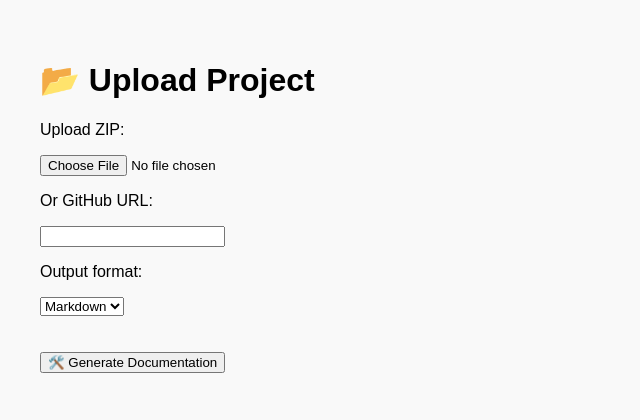
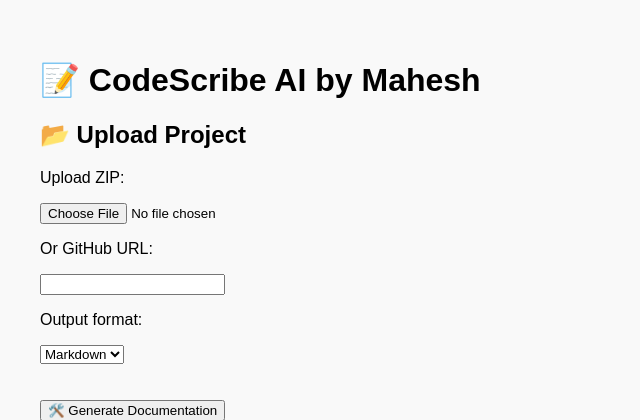
Before and after one commit to Mahi1609/codescribe_ai, a Flask app: page / in a window 1280 px wide. Shown: the top 420 px of the page, without its empty margins (0-640 px from the left). Run offline with Flask 3, Linux system fonts and the light colour scheme.

Commit message:
test html page 1

```diff
--- a/codescribe_ai/templates/index.html
+++ b/codescribe_ai/templates/index.html
@@ -9,7 +9,8 @@
   </style>
 </head>
 <body>
-  <h1>📂 Upload Project</h1>
+  <h1>📝 CodeScribe AI by Mahesh</h1>
+  <h2>📂 Upload Project</h2>
   <form method="POST" enctype="multipart/form-data">
     <label>Upload ZIP:</label>
     <input type="file" name="code_zip">
```
